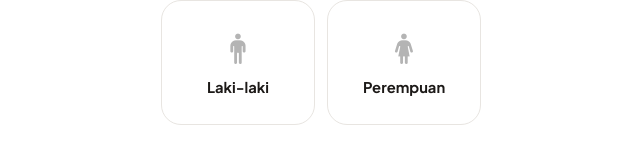
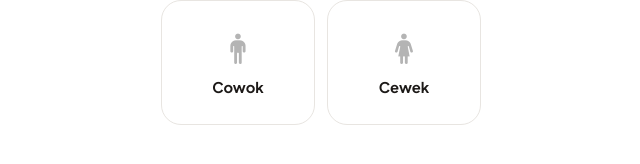
Before and after one commit to alfzilham/PusakaApp, a website: page public/index.html in a window 1280 px wide. Shown: the part 402-566 px from the top of the page, 319-959 px from the left. Drawn offline with nearby package versions, Linux system fonts and the light colour scheme.

Commit message:
display: ganti label Laki-laki/Perempuan jadi Cowok/Cewek

```diff
--- a/public/index.html
+++ b/public/index.html
@@ -40,11 +40,11 @@
       <div class="onboarding-options">
         <button class="onboarding-card" id="pickLakiBtn">
           <i class="bi bi-person-standing"></i>
-          <span>Laki-laki</span>
+          <span>Cowok</span>
         </button>
         <button class="onboarding-card" id="pickPerempuanBtn">
           <i class="bi bi-person-standing-dress"></i>
-          <span>Perempuan</span>
+          <span>Cewek</span>
         </button>
       </div>
     </div>
@@ -62,7 +62,7 @@
       <div class="brand">
         <img src="assets/images/logo/logo.png" alt="PusakaApp" class="brand-seal" />
         <span class="brand-name">Pusaka</span>
-        <span class="category-badge" id="categoryBadge">Laki-laki</span>
+        <span class="category-badge" id="categoryBadge">Cowok</span>
       </div>
 
       <button class="icon-btn" id="searchToggleBtn" aria-label="Cari nama">
```
